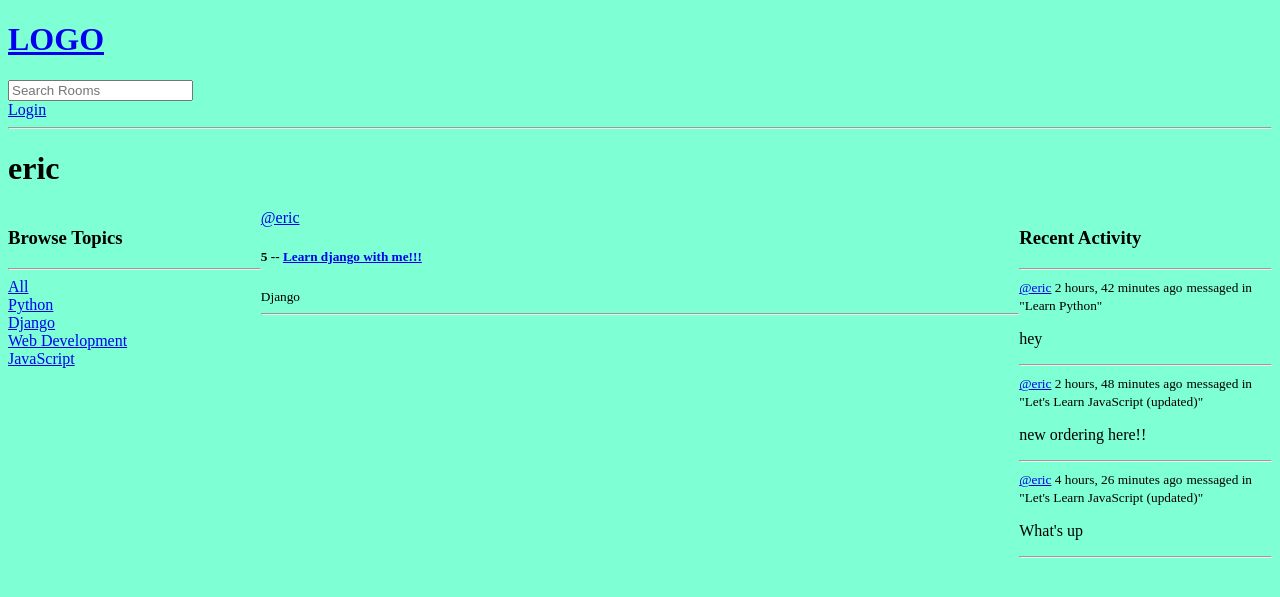
After one commit to srilakshmiranganath/studybud, a Django app: page /profile/3 in a window 1280 px wide. The commit adds this page. Shown: the top 597 px of the page. Run offline with Django 5.2, Linux system fonts and the light colour scheme; data comes from the database, SQL or seed files in the repository; both versions use the stored data as it was after the commit.

Commit message:
user profile page added

```diff
--- a/base/forms.py
+++ b/base/forms.py
@@ -5,3 +5,4 @@ class RoomForm(ModelForm):
     class Meta:
         model = Room
         fields = '__all__'
+        exclude = ['host', 'participants']
--- a/base/templates/base/activity_component.html
+++ b/base/templates/base/activity_component.html
@@ -2,7 +2,7 @@
         <hr>
         {% for message in room_messages %}
             <div>
-                <small>@{{message.user}}    {{message.created|timesince}} ago</small>
+                <small><a href="{% url 'user-profile' message.user.id %}">@{{message.user}}</a>    {{message.created|timesince}} ago</small>
                 <small>messaged in "{{message.room}}"</small>
 
                 <p>{{message}}</p>
--- a/base/templates/base/feed_component.html
+++ b/base/templates/base/feed_component.html
@@ -4,7 +4,7 @@
                     <a href="{% url 'update-room' room.id %}">Edit</a>
                     <a href="{% url 'delete-room' room.id %}">Delete</a>
                     {% endif %}
-                    <span>@{{room.host.username}}</span>
+                    <a href="{% url 'user-profile' room.host.id %}">@{{room.host.username}}</a>
                     <h5>{{room.id}} -- <a href="{% url 'room' room.id %}">{{room.name}}</a></h5>
                     <small>{{room.topic.name}}</small>
                     <hr>
--- /dev/null
+++ b/base/templates/base/profile.html
@@ -0,0 +1,29 @@
+{% extends 'main.html' %}
+
+{% block content %}
+
+<style>
+    .profile-container{
+        display: grid;
+        grid-template-columns: 1fr 3fr 1fr;
+    }
+</style>
+
+<h1>{{user.username}}</h1>
+
+<div class="profile-container">
+    <div>
+        {% include 'base/topics_component.html' %}
+    </div>
+
+
+    <div>
+        {% include 'base/feed_component.html' %}
+    </div>
+
+
+    <div>
+        {% include 'base/activity_component.html' %}
+    </div>
+</div>
+{% endblock content %}
--- a/base/urls.py
+++ b/base/urls.py
@@ -6,6 +6,7 @@ urlpatterns = [
     path('logout/', views.logoutUser, name="logout"),
     path('register/', views.registerPage, name="register"),
     path('', views.home, name="home"),
+    path('profile/<str:pk>', views.userProfile, name="user-profile"),
     path('room/<str:pk>/', views.room, name="room"),
     path('create-room/', views.createRoom, name="create-room"),
     path('update-room/<str:pk>/', views.updateRoom, name="update-room"),
--- a/base/views.py
+++ b/base/views.py
@@ -93,13 +93,23 @@ def room(request, pk):
     context = {'room':room, 'room_messages' : room_messages, 'participants' : participants}
     return render(request, 'base/room.html', context)
 
+def userProfile(request, pk):
+    user = User.objects.get(id=pk)
+    rooms = user.room_set.all()
+    room_messages = user.message_set.all()
+    topics = Topic.objects.all()
+    context = {'user' : user, 'rooms' : rooms, 'room_messages' : room_messages, 'topics' : topics}
+    return render(request, 'base/profile.html', context)
+
 @login_required(login_url='login')
 def createRoom(request):
     form = RoomForm()
     if request.method == 'POST':
         form = RoomForm(request.POST)
         if form.is_valid():
-            form.save()
+            room = form.save(commit=False)
+            room.host = request.user
+            room.save()
             return redirect('home')
 
     context = {'form': form}
--- /dev/null
+++ b/static/styles/main.css
@@ -0,0 +1,3 @@
+body{
+    background-color: aquamarine;
+}
--- a/studybud/settings.py
+++ b/studybud/settings.py
@@ -120,6 +120,10 @@ USE_TZ = True
 
 STATIC_URL = 'static/'
 
+STATICFILES_DIRS = [
+    BASE_DIR / 'static'
+]
+
 # Default primary key field type
 # https://docs.djangoproject.com/en/5.1/ref/settings/#default-auto-field
 
--- a/templates/main.html
+++ b/templates/main.html
@@ -1,9 +1,12 @@
 <!DOCTYPE html>
+{% load static %}
 <html lang="en">
 <head>
     <meta charset="UTF-8">
+    <meta http-equiv="X-UA-Compatible" content="IE=edge">
     <meta name="viewport" content="width=device-width, initial-scale=1.0">
     <title>StudyBud</title>
+    <link rel="stylesheet" type="text/css" media="screen" href="{% static 'styles/main.css' %}">
 </head>
 <body>
 
```
Also changed, not shown: db.sqlite3.
